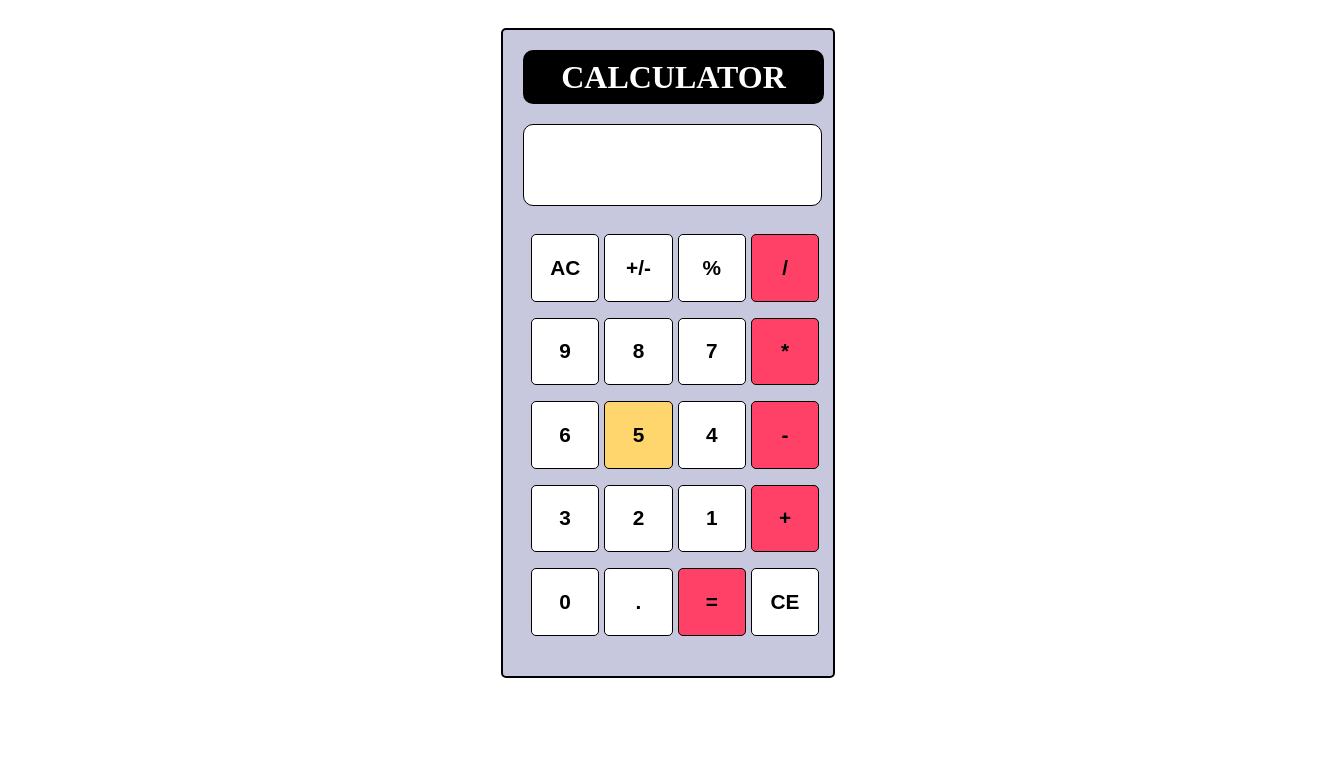
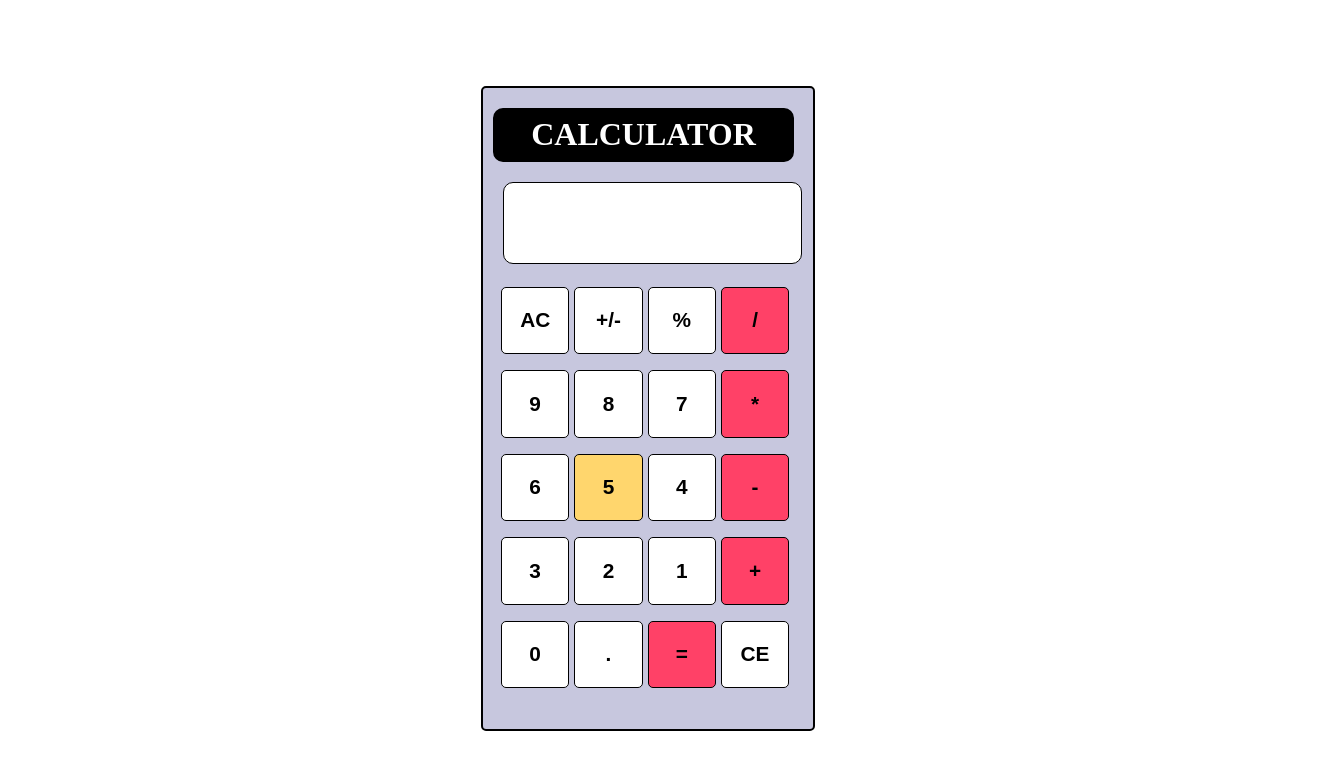
Before and after one commit to Surjeet-Singh173/calculator, a plain HTML site: page index.html in a window 1280 px wide. Shown: the whole page, 1328 px wide, since content can reach past the window. Drawn offline with Linux system fonts and the light colour scheme.

Commit message:
Update style.css

```diff
--- a/style.css
+++ b/style.css
@@ -6,14 +6,13 @@
     max-height:100vh;
     min-width:100vw;
     min-height:100vh;
-    padding:20px;
     display: flex;
     justify-content: center;
-    align-items: baseline;
+    align-items: center;
 }
 
 #container{
-    position:relative;
+    position:absolute;
     border:2px solid black;
     background-color:rgb(72,70,145,0.3);
     min-height:600px;
@@ -21,13 +20,14 @@
     max-width: 90vw;
     flex-wrap: nowrap;
     border-radius: 5px;
+    justify-content:center;
 }
 
 #heading-container{
     border:2px solid black;
     position: relative;
-    left:20px;
-    right:20px;
+    left:10px;
+    right:10px;
     width:90%;
     height:50px;
     margin-top: 20px;
@@ -68,7 +68,7 @@
     justify-content: flex-start;
     flex-direction: column;
     width:90%;
-    margin:20px;
+    margin:10px;
     min-height: 450px;
     height:45vh;
     margin-bottom: 0px;
```
